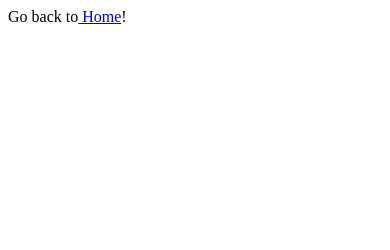
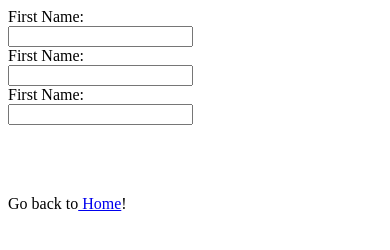
Before and after one commit to cornsarebanned/cornsarebanned.github.io, a plain HTML site: page contact.html in a window 390 px wide. Drawn offline with Linux system fonts and the light colour scheme.

```diff
--- a/contact.html
+++ b/contact.html
@@ -1,3 +1,30 @@
+
+
+
+
+<body>
+
+
+
+<form>
+  <div>
+    <label for="fname">First Name:</label><br>
+    <input type="text" id="fname" name="fname"><br>
+
+    <label for="fname">First Name:</label><br>
+    <input type="text" id="fname" name="fname"><br>
+
+    <label for="fname">First Name:</label><br>
+    <input type="text" id="fname" name="fname"><br>
+
+  </div>
+</form>
+
+<br>
+<br>
+<br>
 <div>
     Go back to<a href="index.html"> Home</a>!
 </div>
+
+</body>
```
Also changed, not shown: index.html (+2 -1 lines).
